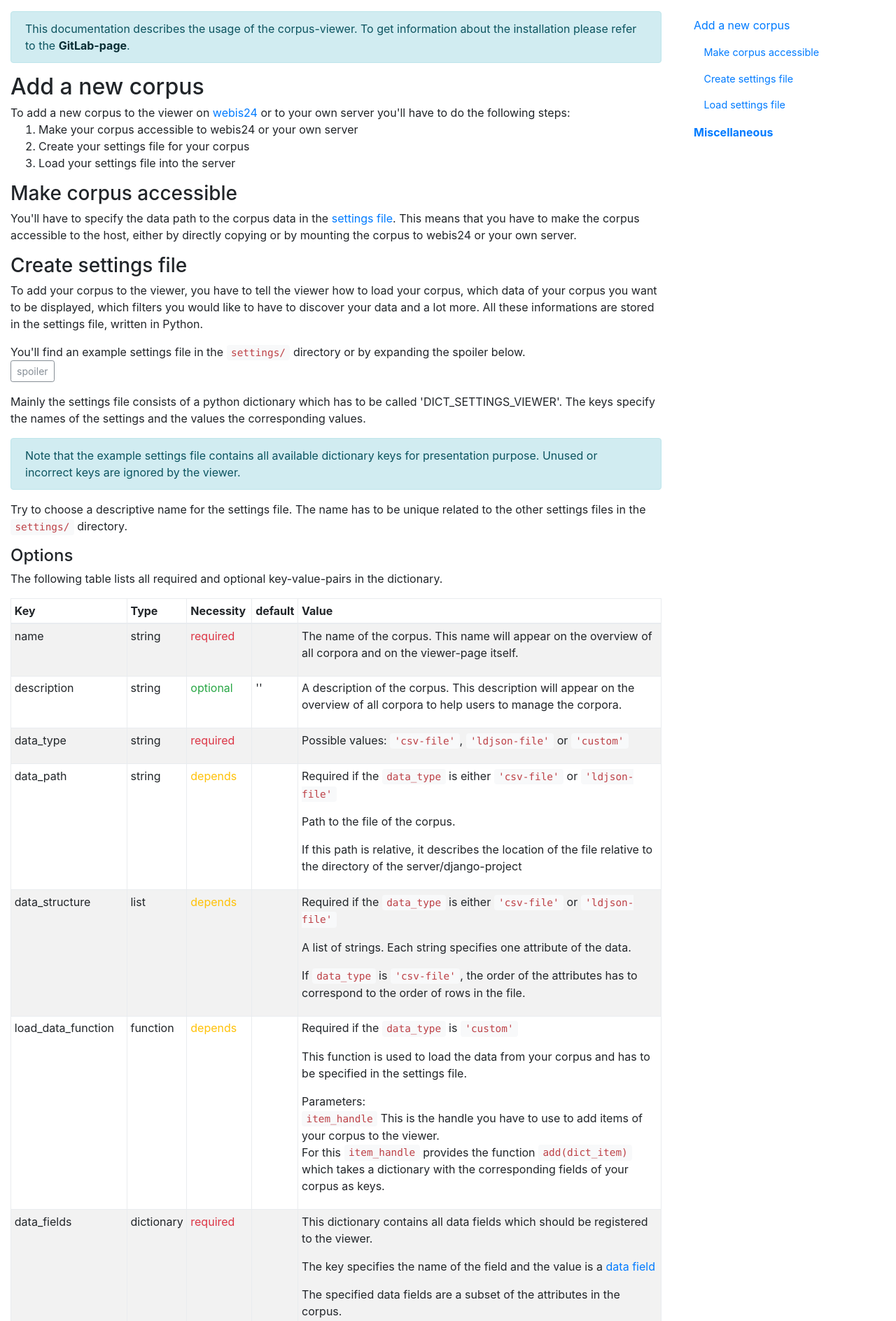
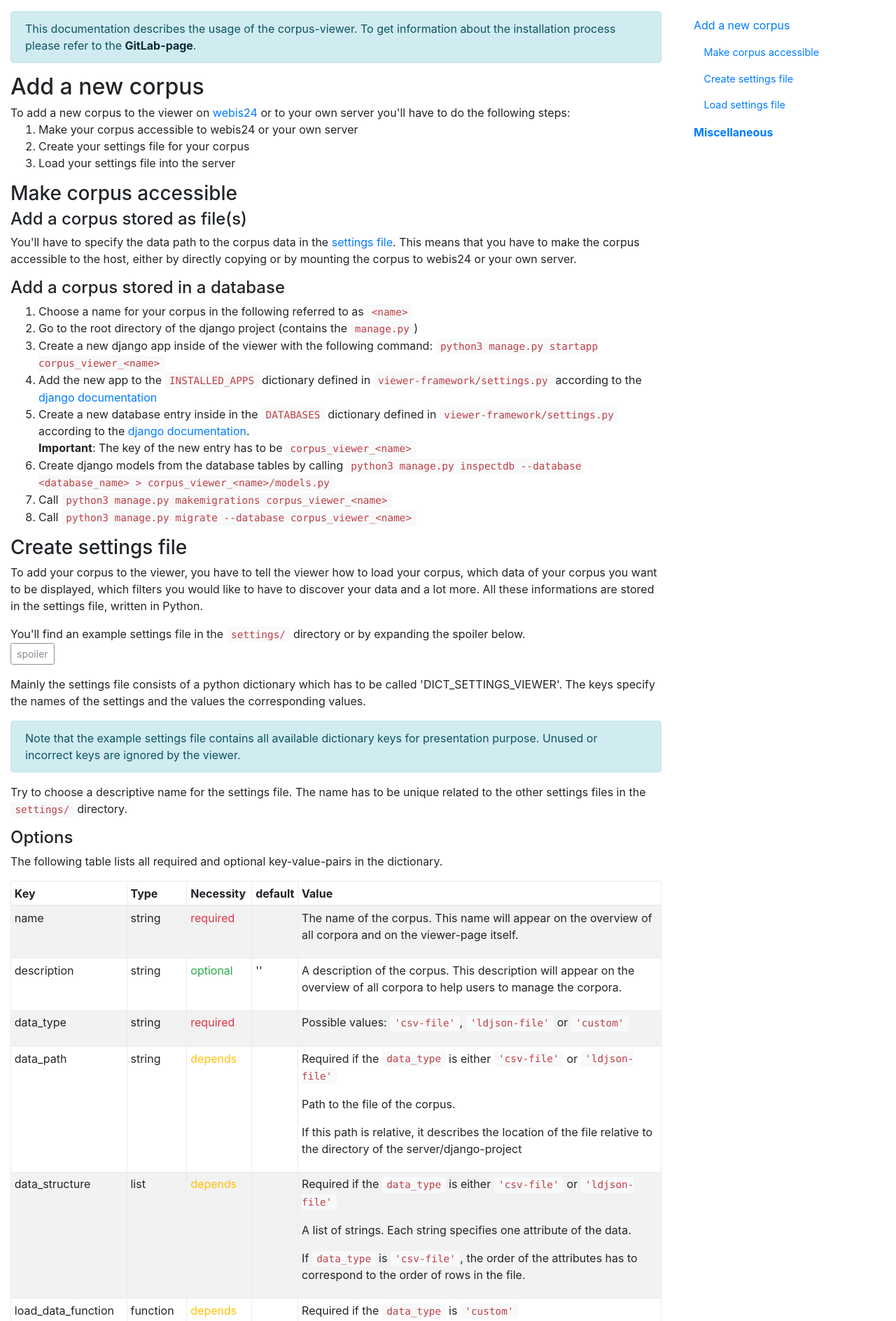
Before and after one commit to webis-de/corpus-viewer, a Django app: page /documentation in a window 1280 px wide. Shown: the part 56-1944 px from the top of the page at 70% size. Run offline with Django 3.2, Linux system fonts and the light colour scheme; some libraries are stand-ins or nearby versions.

Commit message:
*documentation

```diff
--- a/viewer-framework/dashboard/templates/dashboard/documentation.html
+++ b/viewer-framework/dashboard/templates/dashboard/documentation.html
@@ -15,7 +15,7 @@
         <div class="row mt-3">
             <div class="col-md-9">
                 <div class="alert alert-info" role="alert">
-                    This documentation describes the usage of the corpus-viewer. To get information about the installation please refer to the <a href="https://git.webis.de/webisstud/wstud-viewer-framework-django" class="alert-link">GitLab-page</a>.
+                    This documentation describes the usage of the corpus-viewer. To get information about the installation process please refer to the <a href="https://git.webis.de/webisstud/wstud-viewer-framework-django" class="alert-link">GitLab-page</a>.
                 </div>
                 <h2 id="link_add_new_corpus">Add a new corpus</h2>
                 To add a new corpus to the viewer on <a href="{{ url_host }}">{{ name_host }}</a> or to your own server you'll have to do the following steps:
@@ -25,10 +25,25 @@
                     <li>Load your settings file into the server</li>
                 </ol>
                 <h3 id="link_make_corpus_accessible">Make corpus accessible</h3>
-                <p>
-                    You'll have to specify the data path to the corpus data in the <a href="#link_create_settings_file">settings file</a>.
-                    This means that you have to make the corpus accessible to the host, either by directly copying or by mounting the corpus to {{ name_host }} or your own server.
-                </p>
+                <h4 id="link_add_new_corpus_filesystem">Add a corpus stored as file(s)</h4>
+                    <p>
+                        You'll have to specify the data path to the corpus data in the <a href="#link_create_settings_file">settings file</a>.
+                        This means that you have to make the corpus accessible to the host, either by directly copying or by mounting the corpus to {{ name_host }} or your own server.
+                    </p>
+                <h4 id="link_add_new_corpus_database">Add a corpus stored in a database</h4>
+                    <ol>
+                        <li>Choose a name for your corpus in the following referred to as <code>&#x3C;name&#x3E;</code></li>
+                        <li>Go to the root directory of the django project (contains the <code>manage.py</code>)</li>
+                        <li>Create a new django app inside of the viewer with the following command: <code>python3 manage.py startapp corpus_viewer_&#x3C;name&#x3E;</code></li>
+                        <li>Add the new app to the <code>INSTALLED_APPS</code> dictionary defined in <code>viewer-framework/settings.py</code> according to the <a href="https://docs.djangoproject.com/en/2.0/ref/settings/#std:setting-INSTALLED_APPS">django documentation</a></li>
+                        <li>
+                            Create a new database entry inside in the <code>DATABASES</code> dictionary defined in <code>viewer-framework/settings.py</code> according to the <a href="https://docs.djangoproject.com/en/2.0/ref/settings/#databases">django documentation</a>.<br>
+                            <b>Important</b>: The key of the new entry has to be <code>corpus_viewer_&#x3C;name&#x3E;</code>
+                        </li>
+                        <li>Create django models from the database tables by calling <code>python3 manage.py inspectdb --database &#x3C;database_name&#x3E; &#x3E; corpus_viewer_&#x3C;name&#x3E;/models.py</main></code></li>
+                        <li>Call <code>python3 manage.py makemigrations corpus_viewer_&#x3C;name&#x3E;</code></li>
+                        <li>Call <code>python3 manage.py migrate --database corpus_viewer_&#x3C;name&#x3E;</code></li>
+                    </ol>
 
                 <h3 id="link_create_settings_file">Create settings file</h3>
                 <p>
```
